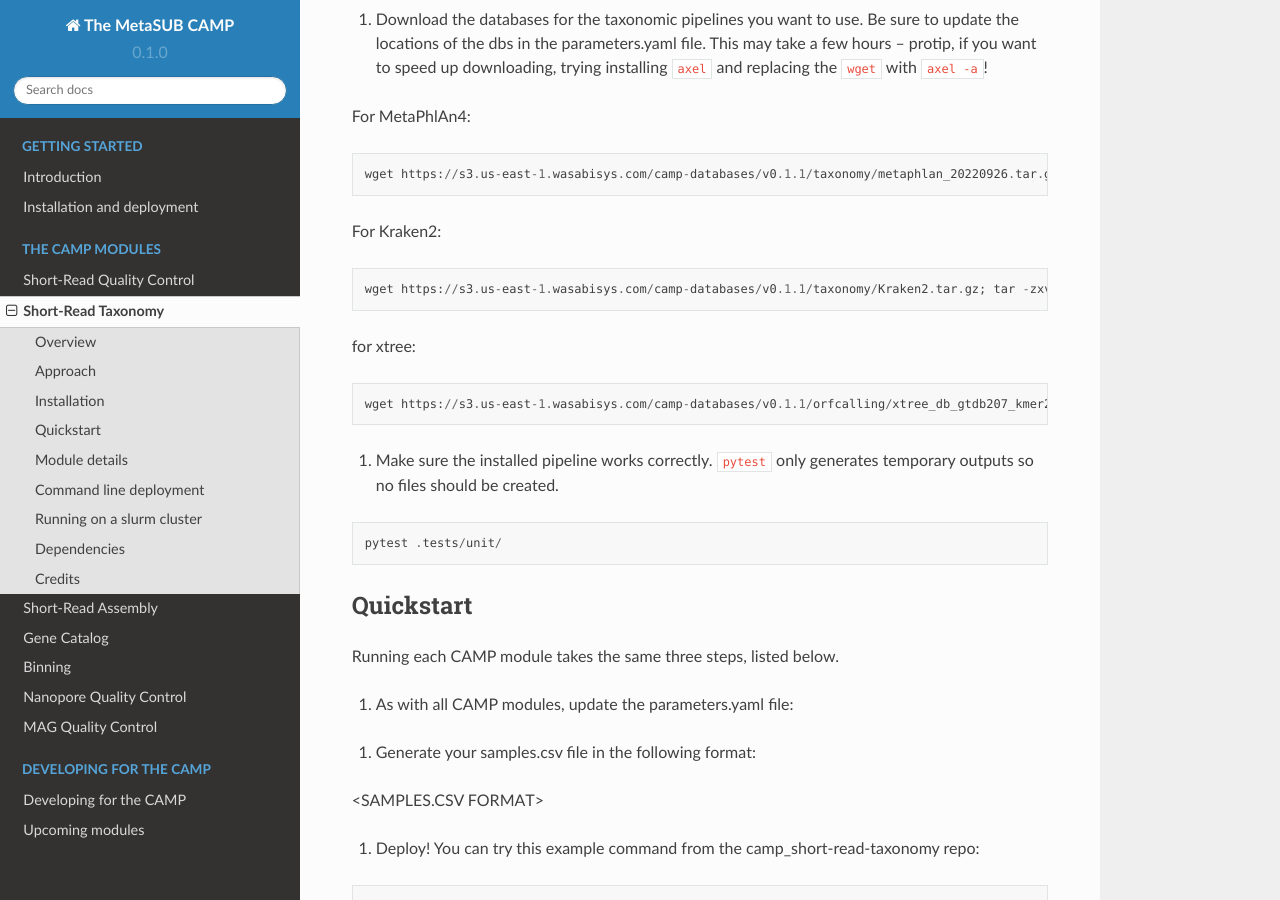
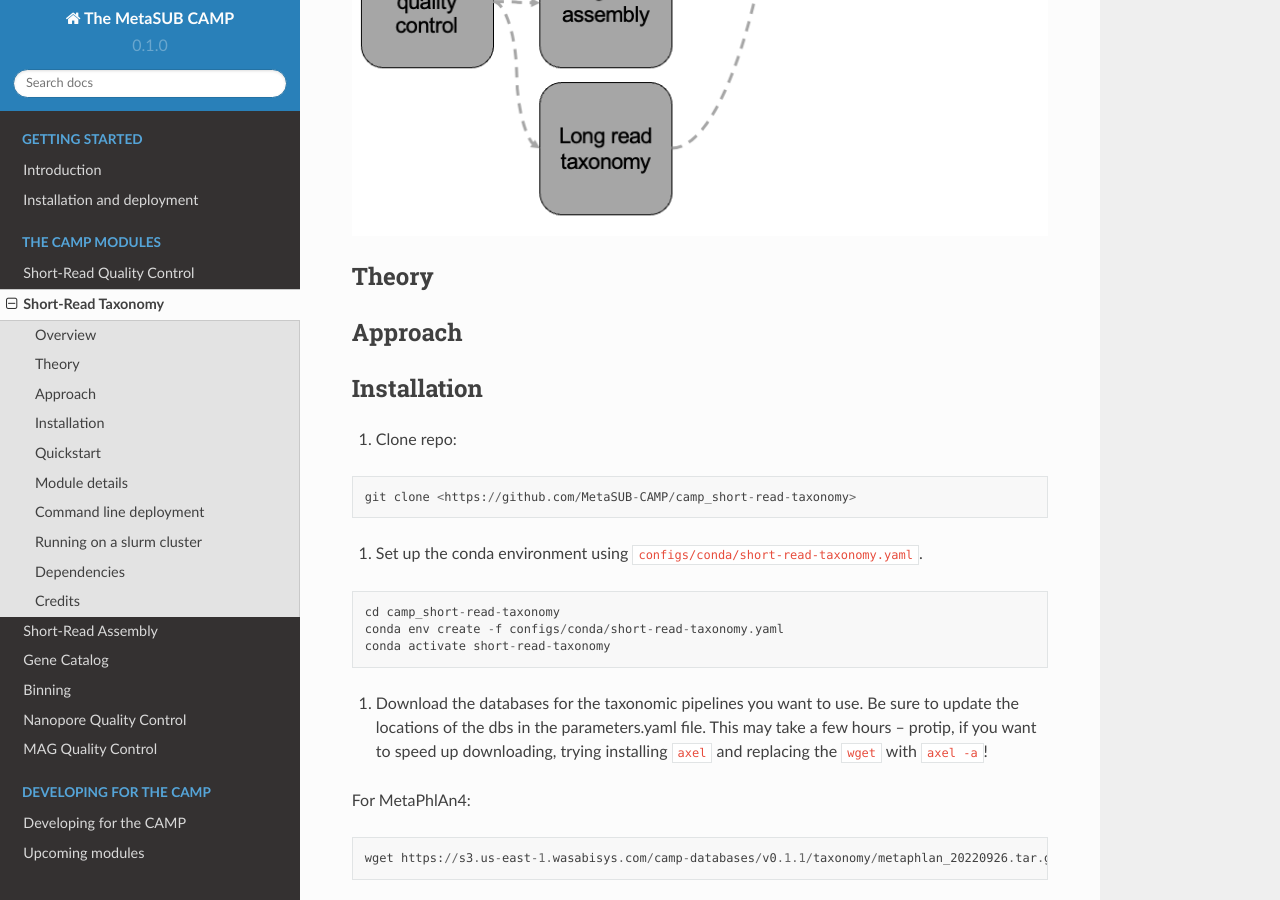
Before and after one commit to MetaSUB-CAMP/camp-documentation, a Sphinx documentation site: the page built from docs/source/shortreadtax/index.md, in a window 1280 px wide and 900 px high, scrolled down 824 px. Built offline with Sphinx 7.4.7 and the Read the Docs theme 2.0.0, drawn with Linux system fonts in a browser that asks for light colours; pages that are not in the unit, such as notebooks, are missing from menus.

Commit message:
Update index.md

```diff
--- a/docs/source/shortreadtax/index.md
+++ b/docs/source/shortreadtax/index.md
@@ -7,9 +7,15 @@
 
 There are three taxonomic classification tools integrated which can be run in any combination: MetaPhlan4, Kraken2 (along with Bracken for relative abundance estimation), and XTree (formerly UTree).
 
+![workflow loc](../images/st.png)
+
+Theory
+------
+
 Approach
 --------
-<INSERT PIPELINE IMAGE>
+
+
 
 Installation
 ------------
```
